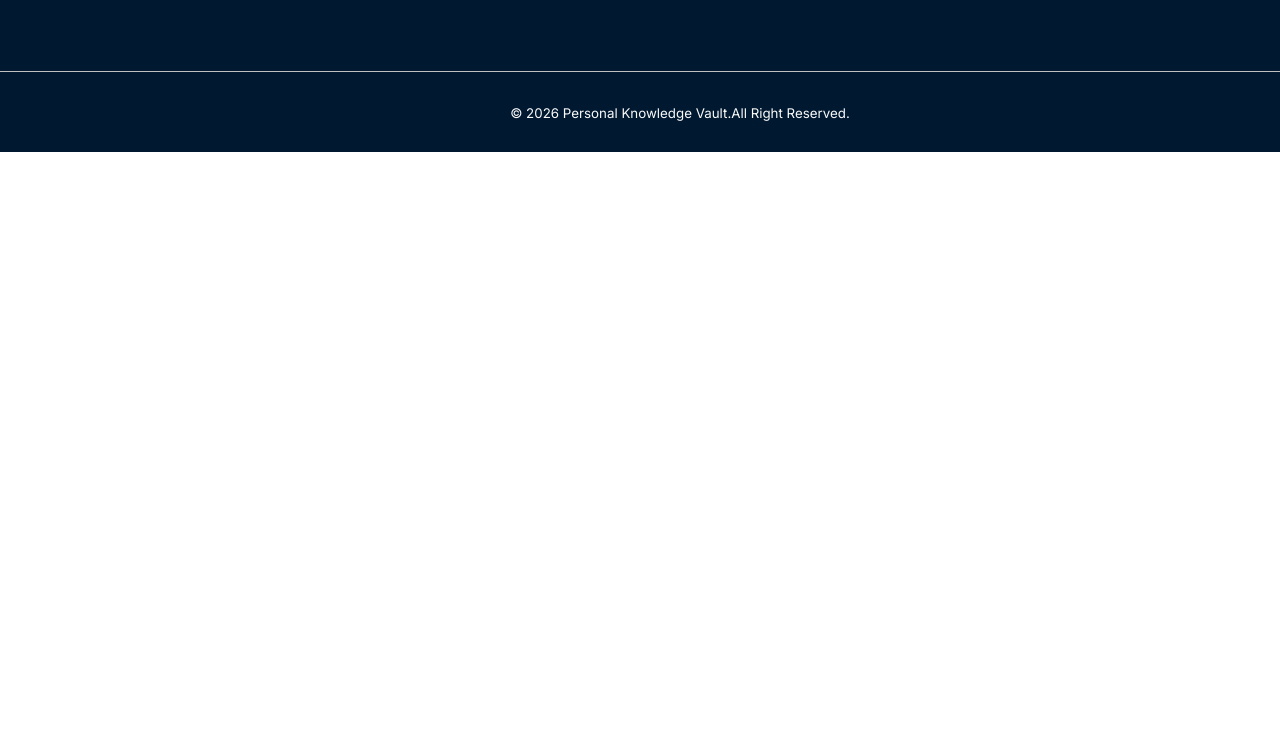
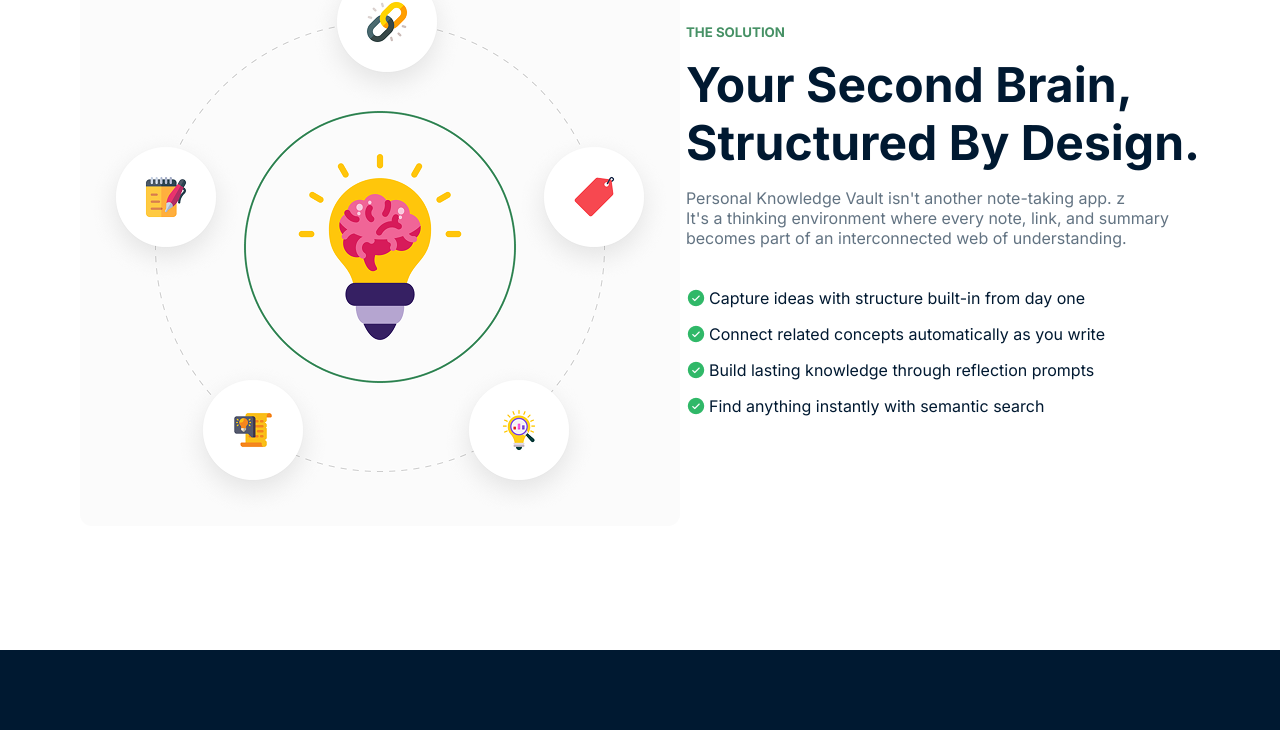
Before and after one commit to easinmahmud22-source/B13-A01-Yeasin, a plain HTML site: page index.html in a window 1280 px wide. Shown: the part 1560-2290 px from the top of the page. Before the commit the page ends 1712 px from the top, so only its background shows below. Drawn offline with Linux system fonts and the light colour scheme.

Commit message:
Added Brain section based on figma design

```diff
--- a/css/style.css
+++ b/css/style.css
@@ -164,8 +164,54 @@
     color: #627382;
 }
 
+#brain-section{
+    width: 88%;
+    max-width: 1380px;
+    margin: 120px auto;
+}
+#brain-section .brain-container{
+    display: flex;
+    justify-content: space-around;
+    align-items: center;
+}
+.brain-container .brain-headline{
+    display: block;
+}
 
 
+.brain-title .brain-headline h5{
+    text-transform: uppercase;
+    color: #469165;
+    margin-bottom: 16px;
+}
+.brain-title .brain-headline h2{
+    text-transform: capitalize;
+    color: #001931;
+    font-size: 48px;
+    font-weight: bold;
+    line-height: 58px;
+    margin-bottom: 16px;
+
+}
+.brain-title .brain-headline p{
+    color: #627382;
+    margin-bottom: 40px;
+}
+.brain-title .brain-list{
+    vertical-align: center;
+}
+.brain-title .brain-list ul{
+    color: #001931;
+    list-style: none;
+    align-items: center;
+}
+.brain-title .brain-list li{
+    display: flex;
+    margin-bottom: 16px;
+}
+.brain-title .brain-list span{
+    margin-left: 3px;
+}
 
 
 
@@ -215,4 +261,5 @@
     padding-bottom: 30px;
     border-top: 1px solid silver;
     padding-top: 30px;
+    text-transform: capitalize;
 }
--- a/index.html
+++ b/index.html
@@ -88,6 +88,30 @@
                 </div>
             </div>
         </section>
+
+        <section id="brain-section">
+            <div class="brain-container">
+                <div class="brain-image">
+                    <img src="./assets/knowledge.png" alt="">
+                </div>
+                <div class="brain-title">
+                    <div class="brain-headline">
+                        <h5>The Solution</h5>
+                        <h2>Your second brain,<br>structured by design.</h2>
+                        <p>Personal Knowledge Vault isn't another note-taking app. z <br>It's a thinking environment where every note, link, and summary <br>becomes part of an interconnected web of understanding.</p>
+                    </div>
+                    <div class="brain-list">
+                        <ul>
+                            <li><img src="./assets/CheckCircle.png" alt=""><span>Capture ideas with structure built-in from day one</span></li>
+                            <li><img src="./assets/CheckCircle.png" alt=""><span>Connect related concepts automatically as you write</span></li>
+                            <li><img src="./assets/CheckCircle.png" alt=""><span>Build lasting knowledge through reflection prompts</span></li>
+                            <li><img src="./assets/CheckCircle.png" alt=""><span>Find anything instantly with semantic search</span></li>
+                        </ul>
+                    </div>
+                </div>
+
+            </div>
+        </section>
     </main>
 
     <footer>
```
